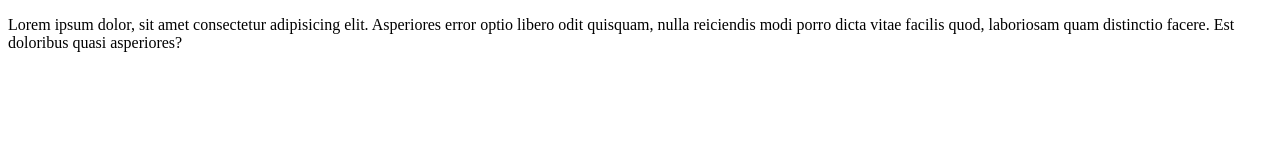
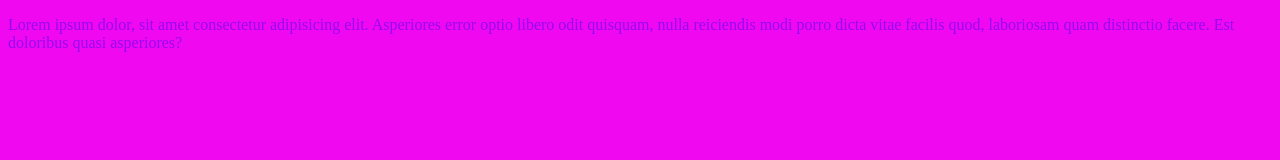
Before and after one commit to adamzebr010/zajecia_zad2, a plain HTML site: page index.html in a window 1280 px wide. Drawn offline with Linux system fonts and the light colour scheme.

Commit message:
dodaj kolor tla

```diff
--- a/index.html
+++ b/index.html
@@ -5,6 +5,12 @@
     <meta http-equiv="X-UA-Compatible" content="IE=edge">
     <meta name="viewport" content="width=device-width, initial-scale=1.0">
     <title>Document</title>
+    <style>
+        body{
+           background-color: rgb(240, 9, 240);
+           color: rgb(150, 9, 240);
+        }
+    </style>
 </head>
 <body>
     <p>Lorem ipsum dolor, sit amet consectetur adipisicing elit. Asperiores error optio libero odit quisquam, nulla reiciendis modi porro dicta vitae facilis quod, laboriosam quam distinctio facere. Est doloribus quasi asperiores?</p>
```
